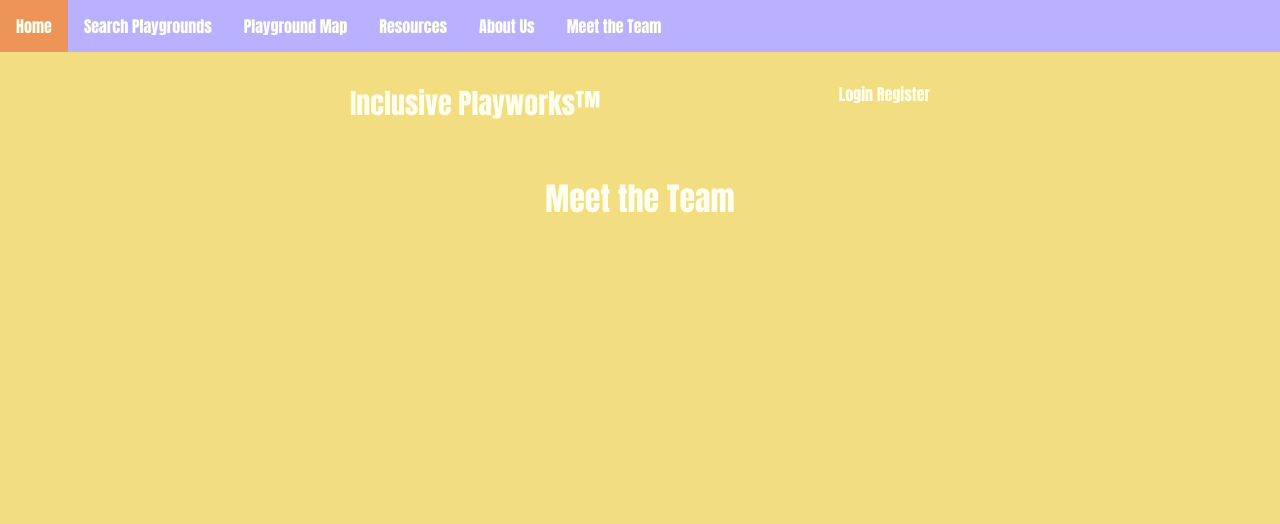
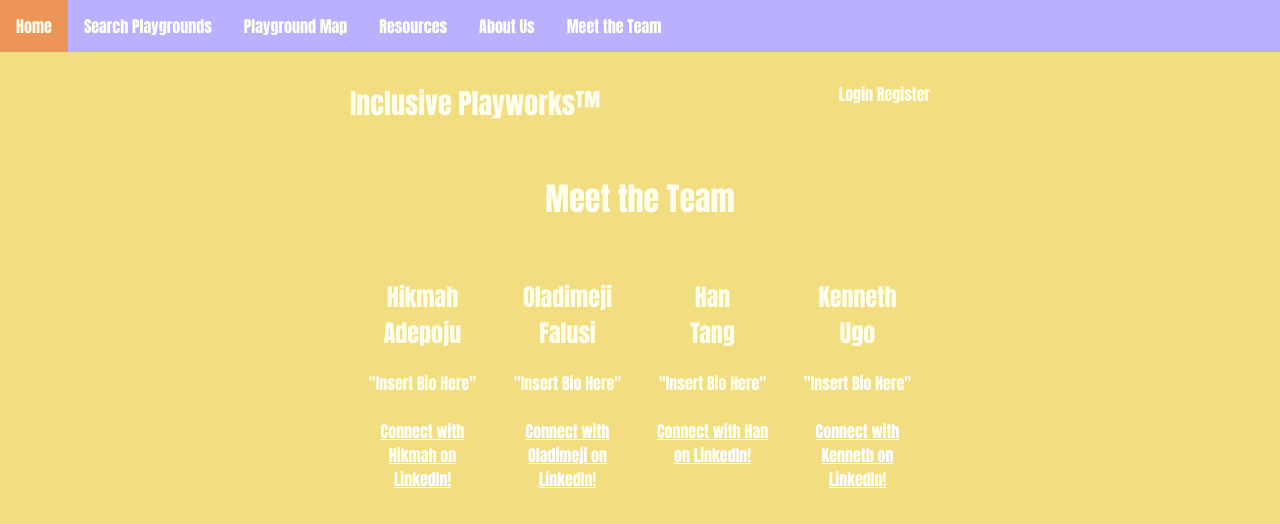
Before and after one commit to htntang/everychildplays, a React (Create React App) app in the folder client/: page /team in a window 1280 px wide. Shown: the top 524 px of the page. Built offline with nearby package versions, Linux system fonts and the light colour scheme.

Commit message:
edited the meet the team page

```diff
--- a/client/src/App.css
+++ b/client/src/App.css
@@ -148,3 +148,12 @@ form h1{
 h1{
   text-align:center;
 }
+
+div.team{
+  text-align: center;
+  display:inline-block;
+}
+
+div.team a{
+  color:white;
+}
--- a/client/src/Pages/Team.js
+++ b/client/src/Pages/Team.js
@@ -1,5 +1,30 @@
 export default function Team() {
     return(
+        <>
         <h1>Meet the Team</h1>
+        <div className="team">
+        <div className="row">
+            <div className="column">
+        <h2>Hikmah Adepoju</h2>
+        <body>"Insert Bio Here"<br></br><br></br><a href="https://www.linkedin.com/in/hikmaha/">Connect with Hikmah on LinkedIn!</a>
+        </body></div>
+        <div className="column">
+        <h2>Oladimeji Falusi</h2>
+        <body>"Insert Bio Here"<br></br><br></br><a href="https://www.linkedin.com/in/oladimeji-falusi-0251a225a/">Connect with Oladimeji on LinkedIn!</a>
+        </body></div>
+        <div className="column">
+        <h2>Han<br></br>Tang</h2>
+        <body>"Insert Bio Here"<br></br><br></br>
+        <a href="https://www.linkedin.com/in/han-tang-49ba799b/">Connect with Han on LinkedIn!</a>
+        </body>
+        </div>
+        <div className="column">
+        <h2>Kenneth Ugo</h2>
+        <body>"Insert Bio Here"<br></br><br></br><a href="https://www.linkedin.com/in/kenneth-ugo/">Connect with Kenneth on LinkedIn!</a>
+       </body>
+       </div>
+        </div>
+        </div>
+        </>
     );
 }
```
